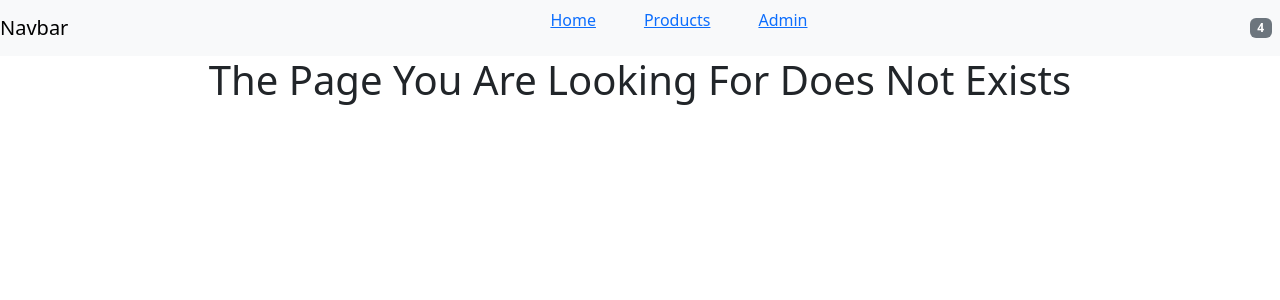
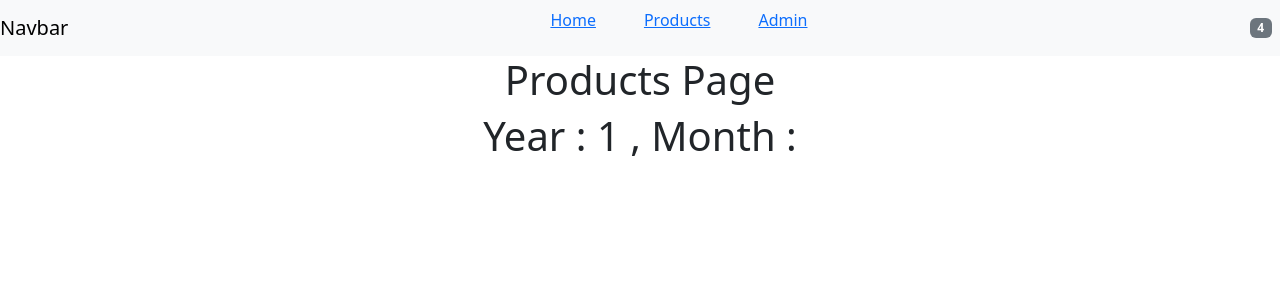
Before and after one commit to ilyasdabholkar/react-training-2024-counterapp, a React (Vite) app: page /products/1 in a window 1280 px wide. Shown: the top 300 px of the page. Built offline with nearby package versions, Linux system fonts and the light colour scheme.

Commit message:
Optional Params and Programatic navigation

```diff
--- a/src/App.jsx
+++ b/src/App.jsx
@@ -81,7 +81,10 @@ function App() {
           element={
             <Products />
           }
-        />
+        >
+          <Route path=":year" element={<Products/>} />
+          <Route path=":year/:month" element={<Products/>} />
+        </Route>
          <Route
           path="/admin"
           element={
--- a/src/Navbar.jsx
+++ b/src/Navbar.jsx
@@ -15,7 +15,7 @@ function Navbar({totalCounters}) {
                 <Link to="/products">Products</Link>
             </li>
             <li className='mx-4'>
-                <a href="/admin">Admin</a>
+                <Link to="/admin">Admin</Link>
             </li>
         </ul>
         <span className="badge badge-pill bg-secondary m-2">
--- a/src/main.jsx
+++ b/src/main.jsx
@@ -10,9 +10,7 @@ let element = <h1>MY Component</h1>;
 console.log(element);
 
 createRoot(document.getElementById('root')).render(
-  <StrictMode>
     <BrowserRouter>
       <App />
     </BrowserRouter>
-  </StrictMode>,
 )
--- a/src/pages/Admin.jsx
+++ b/src/pages/Admin.jsx
@@ -1,9 +1,13 @@
 import React from 'react'
+import { Link,useNavigate } from 'react-router-dom'
 
 function Admin() {
+  const navigate = useNavigate();
+
   return (
     <div className='container text-center'>
         <h1>Admin Page</h1>
+        <button className='btn btn-success' onClick={()=>navigate('/products')}>Go To Products</button>
     </div>
   )
 }
--- a/src/pages/Products.jsx
+++ b/src/pages/Products.jsx
@@ -1,9 +1,14 @@
 import React from 'react'
+import { useParams } from 'react-router-dom'
 
 function Products() {
+
+  const {year,month} = useParams();
+
   return (
     <div className='container text-center'>
         <h1>Products Page</h1>
+        <h1>Year : {year} , Month : {month}</h1>
     </div>
   )
 }
```
